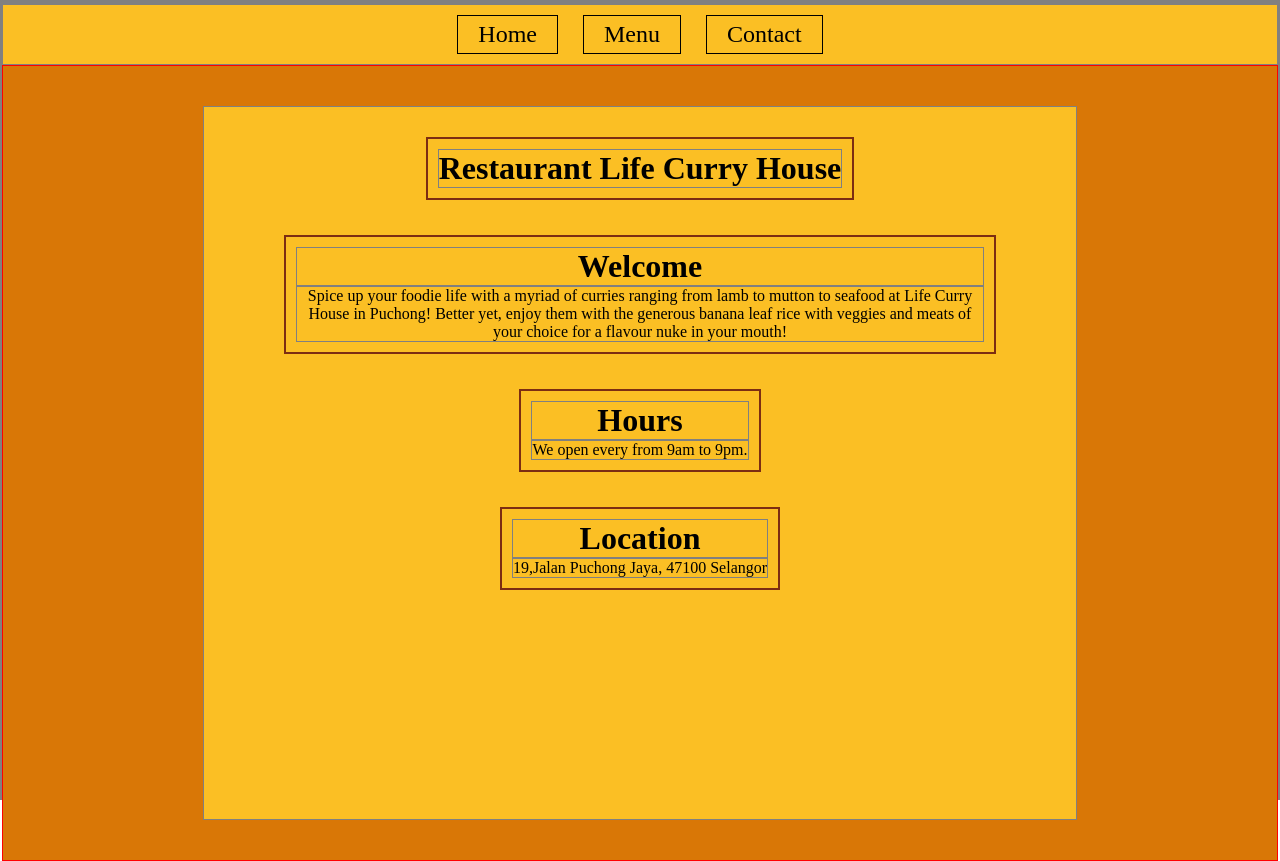
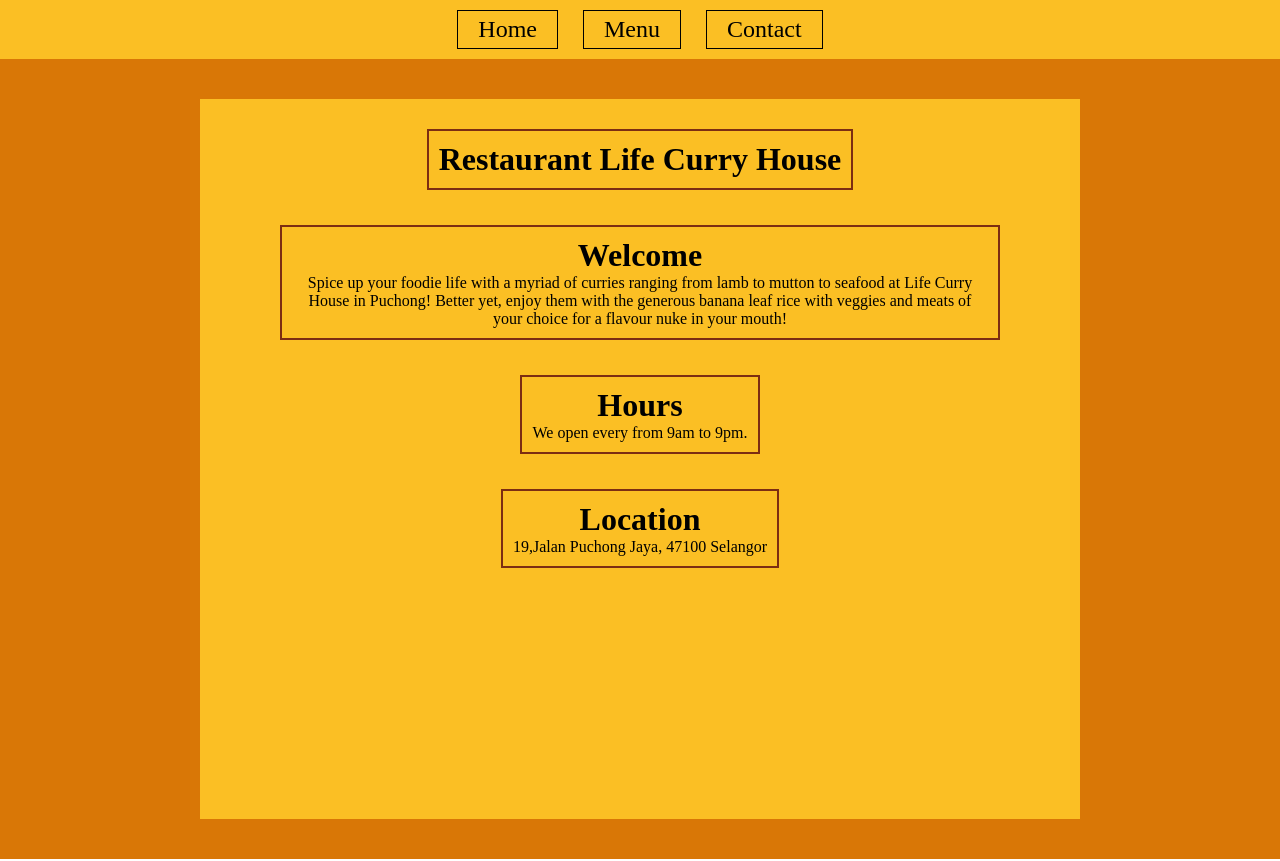
Before and after one commit to frosteer/project-restaurant-page, a plain HTML site: page index.html in a window 1280 px wide. Drawn offline with Linux system fonts and the light colour scheme.

Commit message:
remove border

```diff
--- a/styles.css
+++ b/styles.css
@@ -1,5 +1,5 @@
 * {
-    border: 1px solid grey;
+
     margin: 0px;
     padding: 0px;
     box-sizing: border-box
@@ -31,7 +31,7 @@
     width: 100%;
     height: 100%;
     min-height: auto;
-    border: 1px solid red;
+
     padding: 40px 200px;
     display: flex;
     justify-content: center;
```
